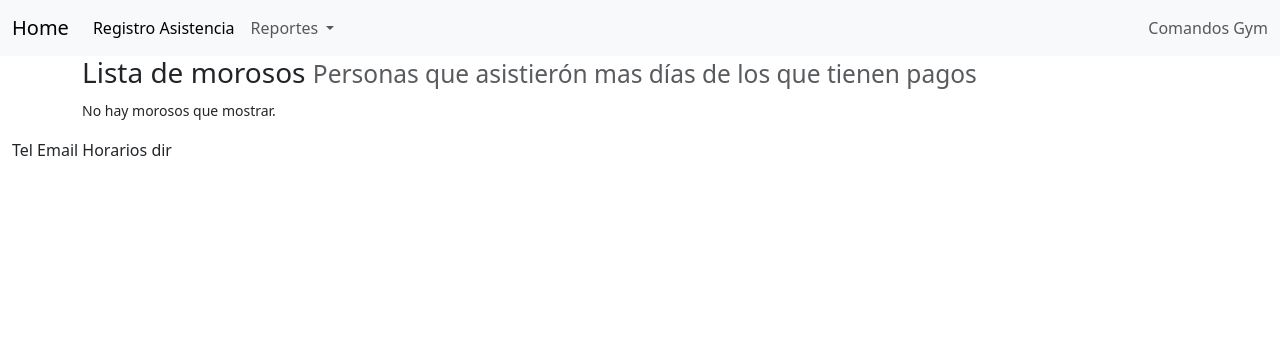
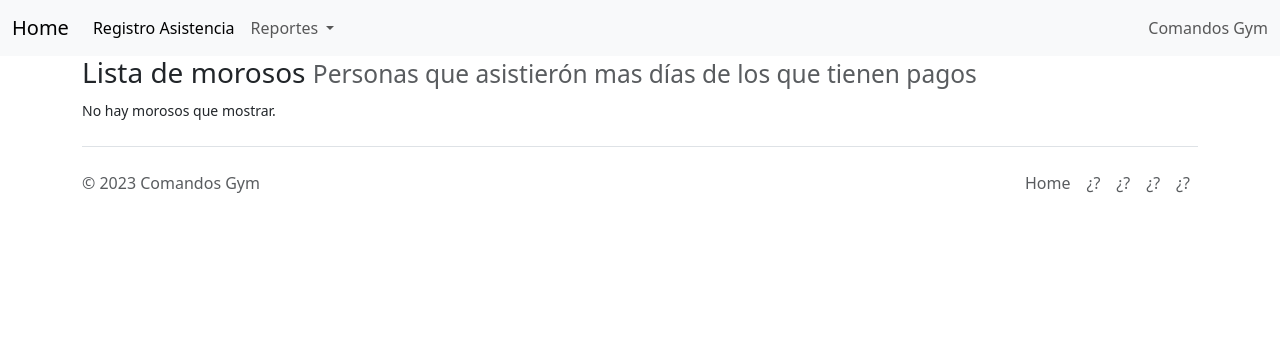
Before and after one commit to JuanCarlosE/comandos_001, a Django app: page /soldiers/morosos/ in a window 1280 px wide. Shown: the top 356 px of the page. Run offline with Django 4.2, Linux system fonts and the light colour scheme; data that the repository does not hold is empty.

Commit message:
Added footer and home page :)

```diff
--- a/soldiers/urls.py
+++ b/soldiers/urls.py
@@ -3,6 +3,7 @@ from . import views
 
 app_name= "soldiers"
 urlpatterns = [
+    path('', views.index, name='index'),
     path("check/", views.phoneRegister, name='check'), #Obtiene y envia el numero de celular para filtrar a partir de el.
     path("save/", views.asisRegister), #Guarda el intento de asistencia del usuario con o sin orden activa.
     path("calendar/", views.viewCalendar, name='calendar'), #Envia un calendario apartir del cual se podra observar los registros por dia.
--- a/soldiers/views.py
+++ b/soldiers/views.py
@@ -8,7 +8,9 @@ from django.core.exceptions import ObjectDoesNotExist
 from django.contrib.auth.decorators import login_required,permission_required
 
 # Create your views here.
-
+#Lleva a index page.
+def  index(request):
+    return render (request, "index.html")
 #Lleva a la pagina que habilita el registro de usuarios a partir de su numero celular.
 def phoneRegister(request):
     return render (request, "phoneRegis.html")
--- a/templates/base.html
+++ b/templates/base.html
@@ -2,7 +2,7 @@
 <!DOCTYPE html>
 <html lang="en">
     <head>
-        <link rel="shortcut icon" type="image/x-icon" href="{% static 'logo.png' %}">
+        <link rel="shortcut icon" type="image/x-icon" href="{% static 'images/favicon.png' %}">
         <meta charset="UTF-8">
         <meta name="viewport" content="width=device-width, initial-scale=1.0">
         <link href="https://cdn.jsdelivr.net/npm/bootstrap@5.3.2/dist/css/bootstrap.min.css" rel="stylesheet" integrity="sha384-T3c6CoIi6uLrA9TneNEoa7RxnatzjcDSCmG1MXxSR1GAsXEV/Dwwykc2MPK8M2HN" crossorigin="anonymous">
@@ -13,7 +13,7 @@
         <div>
           <nav class="navbar navbar-expand-lg bg-body-tertiary">
             <div class="container-fluid">
-              <a class="navbar-brand" href="#">Home</a>
+              <a class="navbar-brand" href="{% url 'soldiers:index' %}">Home</a>
               <button class="navbar-toggler" type="button" data-bs-toggle="collapse" data-bs-target="#navbarSupportedContent" aria-controls="navbarSupportedContent" aria-expanded="false" aria-label="Toggle navigation">
                 <span class="navbar-toggler-icon"></span>
               </button>
@@ -47,10 +47,23 @@
             </div>
         </div>
         <div id="Footer" class="container-fluid">
-            Tel
-            Email
-            Horarios
-            dir
+          <div class="container">
+            <footer class="d-flex flex-wrap justify-content-between align-items-center py-3 my-4 border-top">
+              <p class="col-md-4 mb-0 text-body-secondary">© 2023 Comandos Gym</p>
+
+              <a href="/" class="col-md-4 d-flex align-items-center justify-content-center mb-3 mb-md-0 me-md-auto link-body-emphasis text-decoration-none">
+                <svg class="bi me-2" width="40" height="32"><use xlink:href="{% static 'images/logo.png' %}"></use></svg> <!-- I cannot use this -->
+              </a>
+
+              <ul class="nav col-md-4 justify-content-end">
+                <li class="nav-item"><a href="{% url 'soldiers:index' %}" class="nav-link px-2 text-body-secondary">Home</a></li>
+                <li class="nav-item"><a href="#" class="nav-link px-2 text-body-secondary">¿?</a></li>
+                <li class="nav-item"><a href="#" class="nav-link px-2 text-body-secondary">¿?</a></li>
+                <li class="nav-item"><a href="#" class="nav-link px-2 text-body-secondary">¿?</a></li>
+                <li class="nav-item"><a href="#" class="nav-link px-2 text-body-secondary">¿?</a></li>
+              </ul>
+            </footer>
+          </div>
         </div>
     </body>
 </html>
```
Also changed, not shown: soldiers/templates/index.html (added, +7 -0 lines), soldiers/static/images/favicon.png (added), soldiers/static/images/logo.jpeg (added), soldiers/static/images/logo.png (added), soldiers/static/logo.png (deleted).
